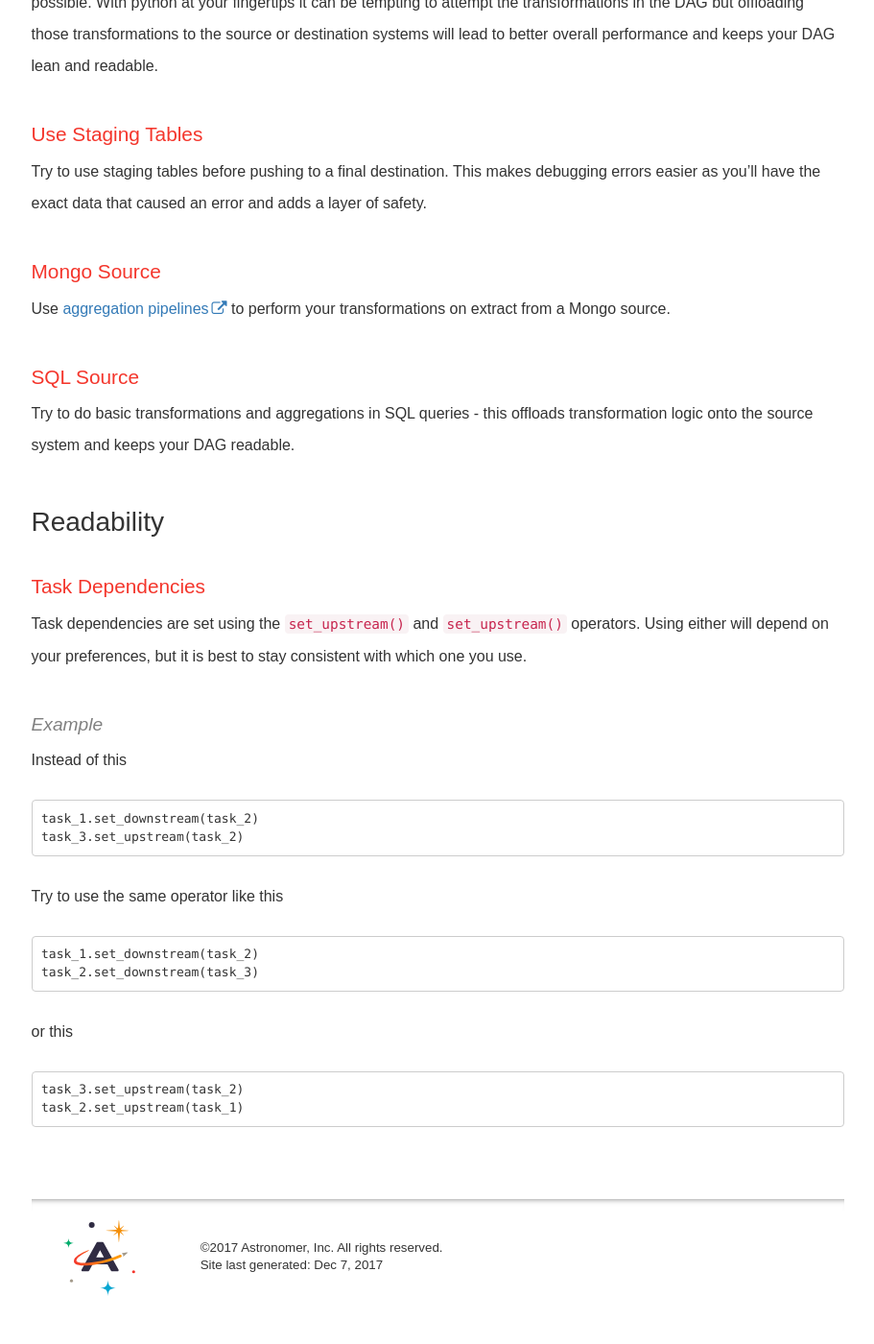
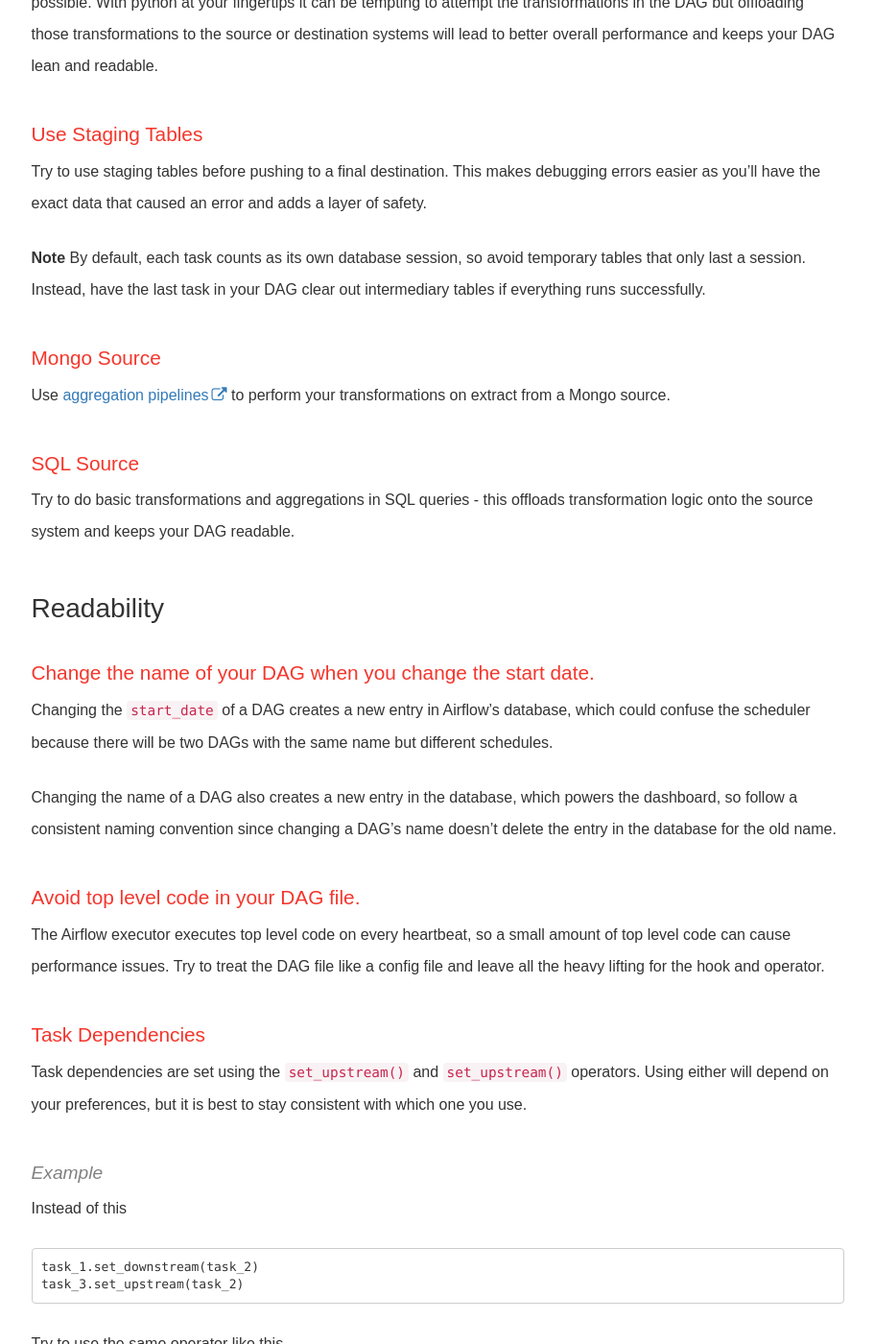
Before and after one commit to petedejoy/documentation, a Jekyll site: the page built from v2/apache_airflow/tutorial/best-practices.md, in a window 1280 px wide and 1400 px high, scrolled down 1820 px. Shown: the whole window at 96% size, without its empty margins (330-1241 px from the left). Built offline with Jekyll 4.4.1, drawn with Linux system fonts in a browser that asks for light colours; nearby versions of some CDN libraries; some web fonts are replaced; comment, search, counter and statistics services are not loaded; before the commit the page ends 3191 px from its top, so only the background shows below that.

Commit message:
Tackling the airflow docs issues I opened earlier

````diff
--- a/v2/apache_airflow/tutorial/best-practices.md
+++ b/v2/apache_airflow/tutorial/best-practices.md
@@ -32,6 +32,8 @@ Look to implement an ELT (extract, load, transform) data pipeline pattern with y
 ### Use Staging Tables
 Try to use staging tables before pushing to a final destination. This makes debugging errors easier as you'll have the exact data that caused an error and adds a layer of safety.
 
+**Note** By default, each task counts as its own database session, so avoid temporary tables that only last a session. Instead, have the last task in your DAG clear out intermediary tables if everything runs successfully.
+
 ### Mongo Source
 Use [aggregation pipelines](https://docs.mongodb.com/manual/core/aggregation-pipeline/) to perform your transformations on extract from a Mongo source.
 
@@ -39,6 +41,14 @@ Use [aggregation pipelines](https://docs.mongodb.com/manual/core/aggregation-pip
 Try to do basic transformations and aggregations in SQL queries - this offloads transformation logic onto the source system and keeps your DAG readable.
 
 ## Readability
+
+### Change the name of your DAG when you change the start date.
+Changing the `start_date` of a DAG creates a new entry in Airflow's database, which could confuse the scheduler because there will be two DAGs with the same name but different schedules.
+
+Changing the name of a DAG also creates a new entry in the database, which powers the dashboard, so follow a consistent naming convention since changing a DAG's name doesn't delete the entry in the database for the old name.
+
+### Avoid top level code in your DAG file.
+The Airflow executor executes top level code on every heartbeat, so a small amount of top level code can cause performance issues. Try to treat the DAG file like a config file and leave all the heavy lifting for the hook and operator.
 
 ### Task Dependencies
 Task dependencies are set using the ```set_upstream()``` and ```set_upstream()``` operators. Using either will depend on your preferences, but it is best to stay consistent with which one you use.
````
Also changed, not shown: v2/apache_airflow/tutorial/core-airflow-concepts.md (+12 -1 lines), v2/apache_airflow/tutorial/dag-deployment.md (+2 -0 lines), v2/apache_airflow/tutorial/sample-dag.md (+1 -1 lines), v2/apache_airflow/tutorial/connections.md (line endings or trailing spaces).
